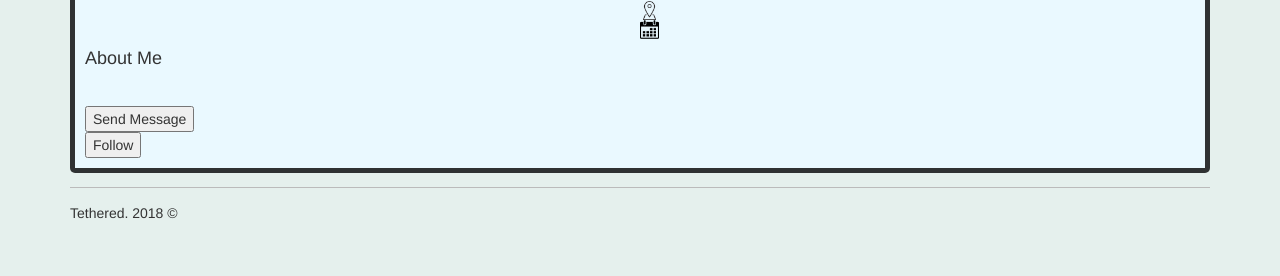
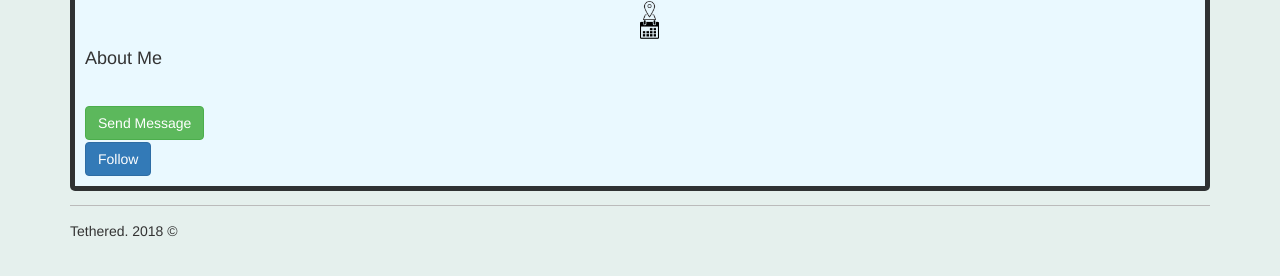
Before and after one commit to Acvp3lla/info3180-project-1, a Flask app: template app/templates/profile.html in a window 1280 px wide. Shown: the part 163-439 px from the top of the page. Run offline with Flask 2, Linux system fonts and the light colour scheme; the template is opened without the code that fills it, so the values that code supplies are empty; some libraries are stand-ins or nearby versions.

Commit message:
Minor Update

```diff
--- a/app/static/css/app.css
+++ b/app/static/css/app.css
@@ -147,5 +147,6 @@ hr{
 .btns{
 	display: grid;
 	grid-template-columns: 1fr;
+	grid-row-gap: 2px;
 	position: relative;
 }
--- a/app/templates/profile.html
+++ b/app/templates/profile.html
@@ -32,10 +32,10 @@
         </div>
         <div class="btns">
           <div class="btn1">
-            <button>Send Message</button>
+            <button class="btn btn-success">Send Message</button>
           </div>
           <div class="btn2">
-            <button>Follow</button>
+            <button class="btn btn-primary">Follow</button>
           </div>
         </div>
   </div>
--- a/app/templates/profiles.html
+++ b/app/templates/profiles.html
@@ -29,7 +29,7 @@
             </div>
 
             <div class="btn">
-            <a href="/profile/{{user.uid}}", method="post"><button>View Profile</button></a>
+            <a href="/profile/{{user.uid}}", method="post"><button class="btn btn-primary btn-block">View Profile</button></a>
             </div>
         </div>
     </div>
```
